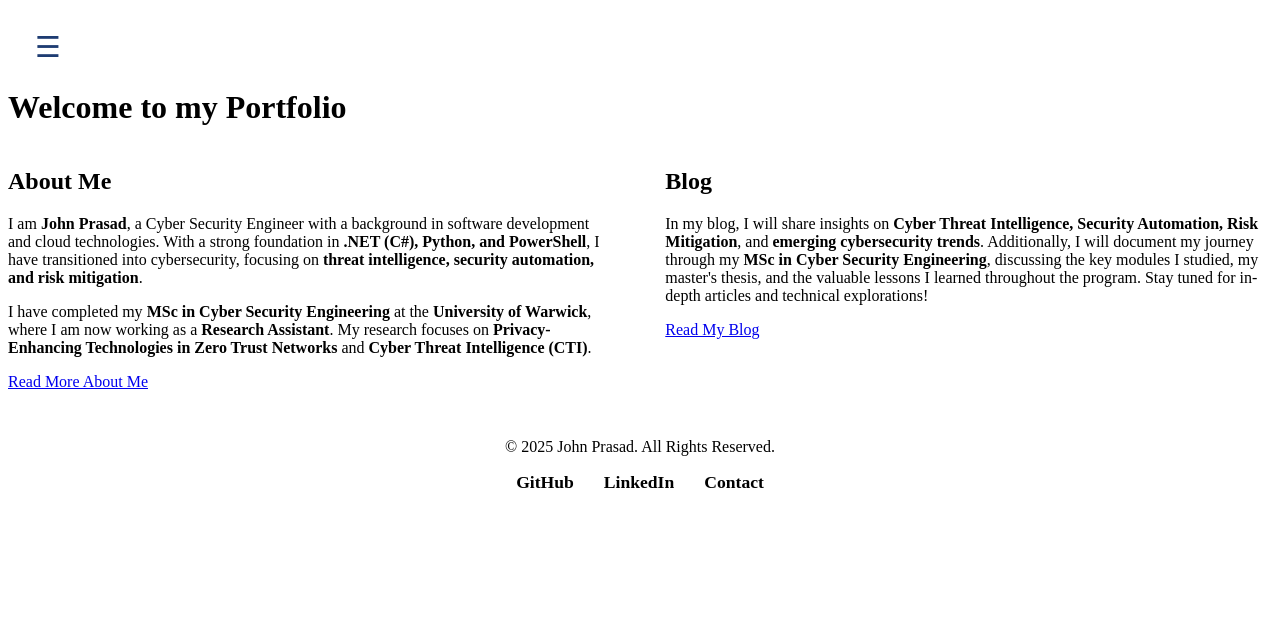
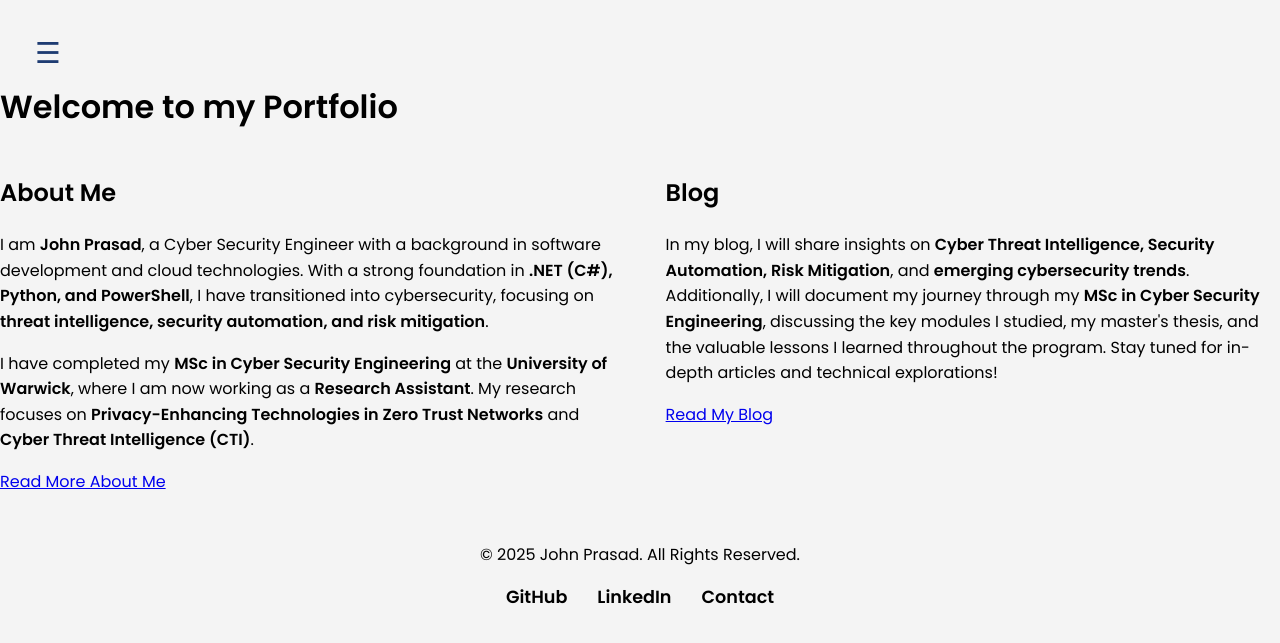
Before and after one commit to barrryblock/barrryblock.github.io, a Jekyll site: the page built from index.md, in a window 1280 px wide. Shown: the top 643 px of the page. Built offline with Jekyll 4.4.1, drawn with Linux system fonts in a browser that asks for light colours; our own code applies the rules of GitHub Pages for plain Markdown files.

Commit message:
fix for font issue

```diff
--- a/_includes/header.html
+++ b/_includes/header.html
@@ -24,7 +24,7 @@
         left: 0;
         background-color: #1e3c72;
         overflow-x: hidden;
-        transition: 0.5s;
+        transition: 0.5s ease-in-out; /* Smooth sidebar animation */
         padding-top: 60px;
     }
 
@@ -35,6 +35,7 @@
         color: white;
         display: block;
         transition: 0.3s;
+        font-family: 'Poppins', sans-serif; /* Ensures font consistency */
     }
 
     .sidebar a:hover {
@@ -59,7 +60,7 @@
         padding: 10px 20px;
         border: none;
         position: absolute;
-        top: 20px; /* Push icon lower */
+        top: 20px; /* Pushed down to prevent overlap */
         left: 15px;
         z-index: 10;
     }
--- a/_layouts/default.html
+++ b/_layouts/default.html
@@ -4,14 +4,28 @@
     <meta charset="UTF-8">
     <meta name="viewport" content="width=device-width, initial-scale=1">
     <title>{{ page.title }}</title>
-    <link rel="stylesheet" href="https://fonts.googleapis.com/css2?family=Poppins:wght@300;400;600&display=swap">
+
+    <!-- Correct Font Import -->
+    <link rel="preconnect" href="https://fonts.googleapis.com">
+    <link rel="preconnect" href="https://fonts.gstatic.com" crossorigin>
+    <link href="https://fonts.googleapis.com/css2?family=Poppins:wght@300;400;600&display=swap" rel="stylesheet">
+
     <link rel="stylesheet" href="/assets/css/style.css">
     <script src="/assets/js/darkmode.js"></script>
 
     <style>
-        /* Prevent Content from Overlapping Menu Icon */
+        /* Ensure Poppins is Applied Globally */
+        body {
+            font-family: 'Poppins', sans-serif;
+            margin: 0;
+            padding: 0;
+            line-height: 1.6;
+            background-color: #f4f4f4;
+        }
+
+        /* Push Content Down to Avoid Overlap */
         main {
-            padding-top: 60px; /* Push content down */
+            padding-top: 60px; /* Adjusted for sidebar icon */
         }
     </style>
 </head>
```
Also changed, not shown: other parts of _includes/header.html (+1 -1 lines).
